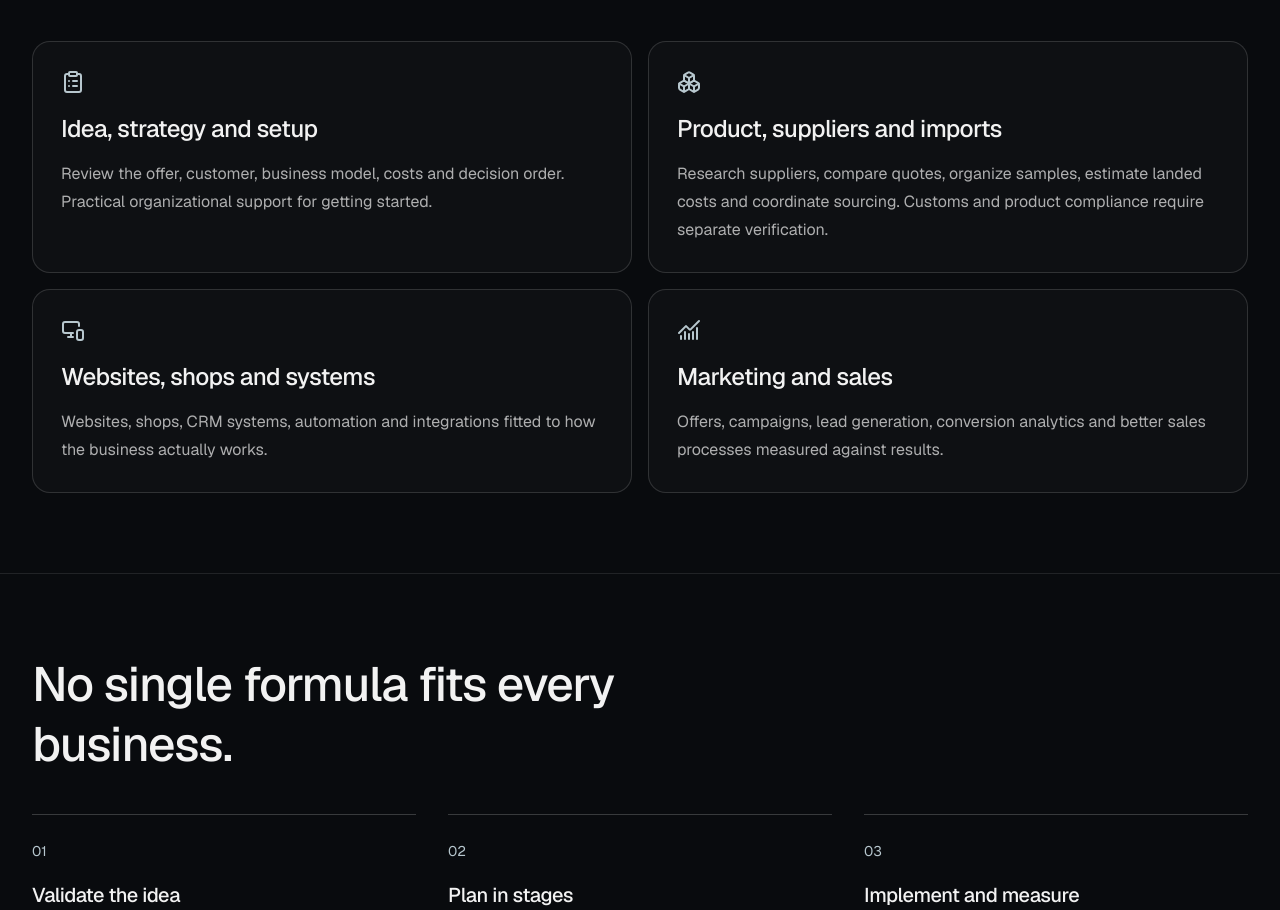
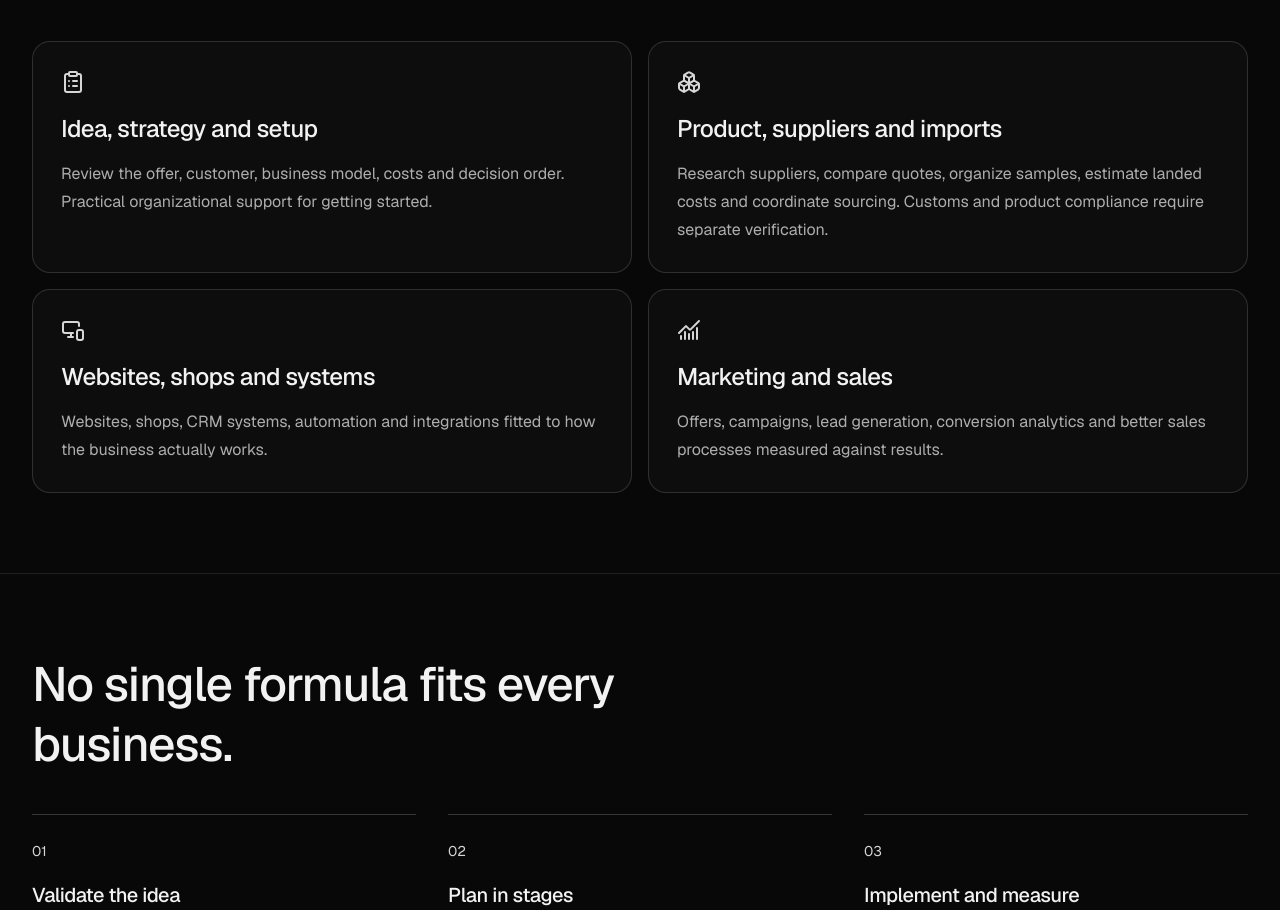
Before and after one commit to ft4k696bk6-prog/kacper-portfolio, a Next.js app: page /en/business in a window 1280 px wide. Shown: the part 996-1906 px from the top of the page. Built offline with nearby package versions, Linux system fonts and the light colour scheme; no server answers.

Commit message:
style(business): eliminate blue-tinted backgrounds and accents

```diff
--- a/src/components/BusinessDevelopment.tsx
+++ b/src/components/BusinessDevelopment.tsx
@@ -76,9 +76,9 @@ const guides=[
 export function BusinessDevelopment(){
   const {lang}=useLanguage();
   const c=content[lang];
-  return <main className="site-page bg-[#090b0e] text-white">
+  return <main className="site-page bg-[#080808] text-white">
     <section className="relative isolate overflow-hidden px-5 pb-20 pt-36 md:px-8 md:pb-24 md:pt-44">
-      <div aria-hidden="true" className="pointer-events-none absolute inset-0 -z-10 bg-[radial-gradient(ellipse_70%_65%_at_83%_30%,rgba(92,120,139,.15),transparent_75%)]"/>
+      <div aria-hidden="true" className="pointer-events-none absolute inset-0 -z-10 bg-[radial-gradient(ellipse_70%_65%_at_83%_30%,rgba(255,255,255,.045),transparent_75%)]"/>
       <div className="mx-auto grid max-w-7xl items-center gap-12 lg:grid-cols-[1.2fr_.8fr]">
         <div>
           <p className="text-xs font-medium uppercase tracking-[.2em] text-white/55">{c.eyebrow}</p>
@@ -87,7 +87,7 @@ export function BusinessDevelopment(){
           <div className="mt-9 flex flex-wrap gap-3"><Link href="/#contact" className="brand-action inline-flex items-center gap-2 rounded-lg px-5 py-3 font-medium text-black">{c.cta}<ArrowUpRight size={17}/></Link>
             <Link href="/#projects" className="inline-flex items-center gap-2 rounded-lg border border-white/25 px-5 py-3 text-white hover:border-white/60">{c.other}<ArrowRight size={17}/></Link></div>
         </div>
-        <div className="relative aspect-[4/5] overflow-hidden rounded-2xl border border-white/10 bg-[#151b20]">
+        <div className="relative aspect-[4/5] overflow-hidden rounded-2xl border border-white/10 bg-[#151515]">
           <Image src="/images/projects/bcrm-admin-dashboard.jpg" alt={lang==="pl"?"Rzeczywisty projekt panelu B-CRM":"B-CRM dashboard project"} fill sizes="(min-width:1024px) 38vw, 90vw" className="object-cover object-left-top opacity-90"/>
           <div className="absolute inset-0 bg-gradient-to-t from-black/95 via-transparent to-transparent"/>
           <p className="absolute bottom-6 left-6 right-6 text-sm text-white/90">B-CRM · {lang==="pl"?"system do obsługi sprzedaży":"sales workflow system"}</p>
@@ -97,23 +97,23 @@ export function BusinessDevelopment(){
     <section className="border-t border-white/10 px-5 py-20 md:px-8"><div className="mx-auto max-w-7xl">
       <h2 className="text-3xl font-medium tracking-tight md:text-5xl">{c.scope}</h2>
       <div className="mt-10 grid gap-4 md:grid-cols-2">{c.cards.map(card=><div key={card.title} className="rounded-2xl border border-white/15 bg-white/[.025] p-7">
-        <card.Icon size={24} className="text-[#b7c7ce]"/><h3 className="mt-5 text-2xl">{card.title}</h3><p className="mt-4 max-w-xl leading-7 text-white/70">{card.text}</p>
+        <card.Icon size={24} className="text-[#d6d6d6]"/><h3 className="mt-5 text-2xl">{card.title}</h3><p className="mt-4 max-w-xl leading-7 text-white/70">{card.text}</p>
       </div>)}</div>
     </div></section>
     <section className="border-t border-white/10 px-5 py-20 md:px-8"><div className="mx-auto max-w-7xl">
       <h2 className="max-w-3xl text-3xl font-medium tracking-tight md:text-5xl">{c.processTitle}</h2>
-      <div className="mt-10 grid gap-8 md:grid-cols-3">{c.process.map(([n,title,text])=><div key={n} className="border-t border-white/20 pt-6"><span className="text-sm text-[#b7c7ce]">{n}</span><h3 className="mt-5 text-xl">{title}</h3><p className="mt-3 leading-7 text-white/70">{text}</p></div>)}</div>
+      <div className="mt-10 grid gap-8 md:grid-cols-3">{c.process.map(([n,title,text])=><div key={n} className="border-t border-white/20 pt-6"><span className="text-sm text-[#d6d6d6]">{n}</span><h3 className="mt-5 text-xl">{title}</h3><p className="mt-3 leading-7 text-white/70">{text}</p></div>)}</div>
     </div></section>
     <section className="border-t border-white/10 px-5 py-20 md:px-8"><div className="mx-auto max-w-7xl">
       <h2 className="text-3xl font-medium tracking-tight md:text-5xl">{c.examples}</h2><p className="mt-4 max-w-2xl leading-7 text-white/70">{c.examplesIntro}</p>
-      <div className="mt-9 grid gap-5 md:grid-cols-3">{examples.map(item=><Link key={item.name} href={item.href} className="group overflow-hidden rounded-xl border border-white/15 bg-[#13171a] hover:border-white/45">
+      <div className="mt-9 grid gap-5 md:grid-cols-3">{examples.map(item=><Link key={item.name} href={item.href} className="group overflow-hidden rounded-xl border border-white/15 bg-[#151515] hover:border-white/45">
         <div className="relative aspect-[16/10] overflow-hidden"><Image src={item.image} alt={item.name} fill sizes="(min-width:768px) 30vw, 90vw" className="object-cover object-top transition-transform duration-500 group-hover:scale-[1.035]"/></div>
         <div className="p-5"><h3 className="flex items-center justify-between text-xl">{item.name}<ArrowUpRight size={17}/></h3><p className="mt-2 text-sm text-white/65">{item.detail}</p></div></Link>)}</div>
     </div></section>
     <section className="border-t border-white/10 px-5 py-20 md:px-8"><div className="mx-auto max-w-7xl">
-      <div className="flex items-start gap-4"><ShieldCheck size={26} className="mt-1 shrink-0 text-[#b7c7ce]"/><div className="max-w-4xl">
+      <div className="flex items-start gap-4"><ShieldCheck size={26} className="mt-1 shrink-0 text-[#d6d6d6]"/><div className="max-w-4xl">
         <h2 className="text-2xl font-medium md:text-3xl">{c.legalTitle}</h2><p className="mt-5 leading-8 text-white/75">{c.legalText}</p>
-        <a href="https://eli.sejm.gov.pl/eli/DU/2026/1274/ogl" target="_blank" rel="noopener noreferrer" className="mt-5 inline-flex items-center gap-2 text-sm text-[#b7c7ce] underline underline-offset-4">{c.law}<ArrowUpRight size={14}/></a>
+        <a href="https://eli.sejm.gov.pl/eli/DU/2026/1274/ogl" target="_blank" rel="noopener noreferrer" className="mt-5 inline-flex items-center gap-2 text-sm text-[#d6d6d6] underline underline-offset-4">{c.law}<ArrowUpRight size={14}/></a>
       </div></div>
     </div></section>
     <section className="border-t border-white/10 px-5 py-20 md:px-8"><div className="mx-auto max-w-7xl">
```
